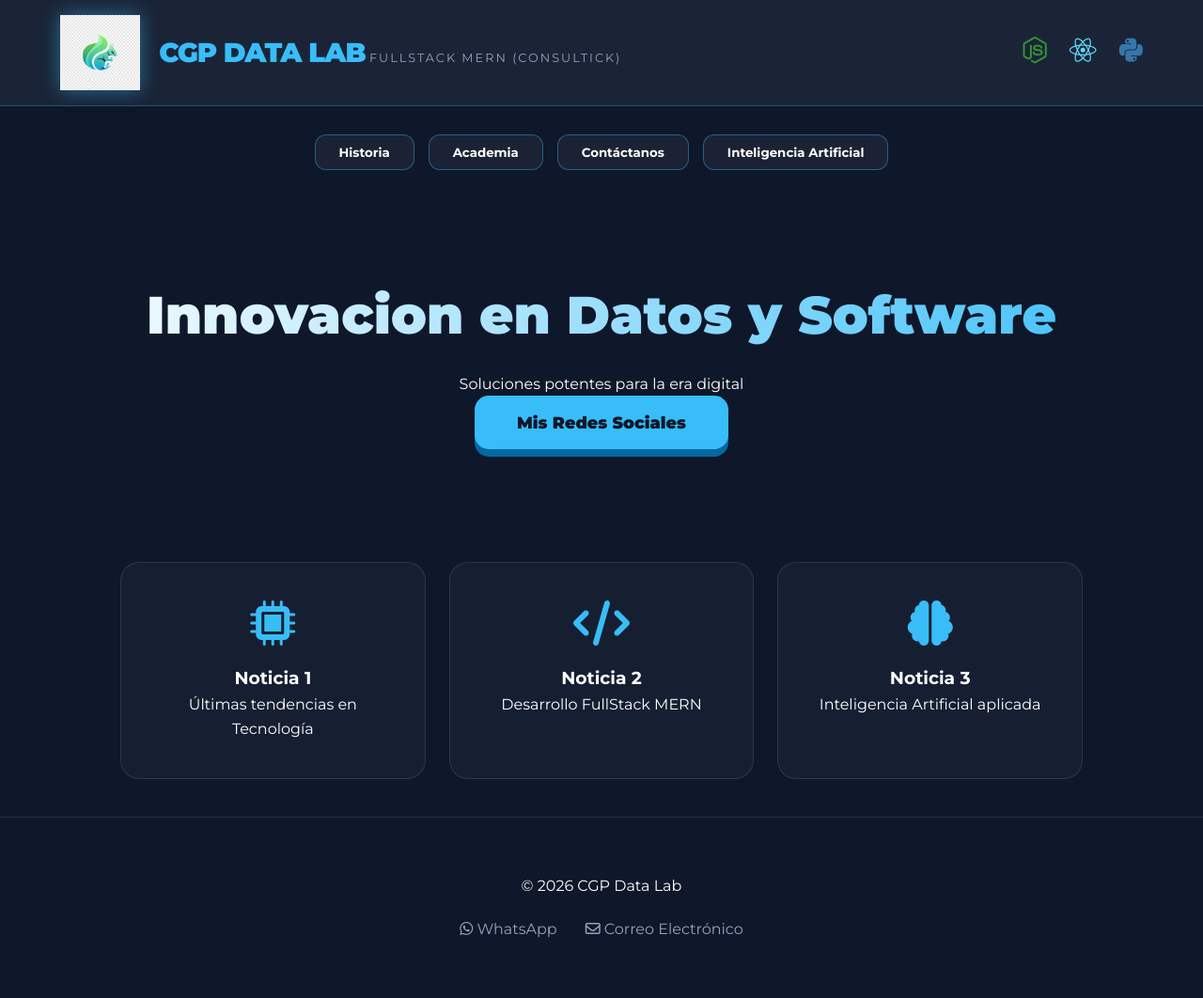
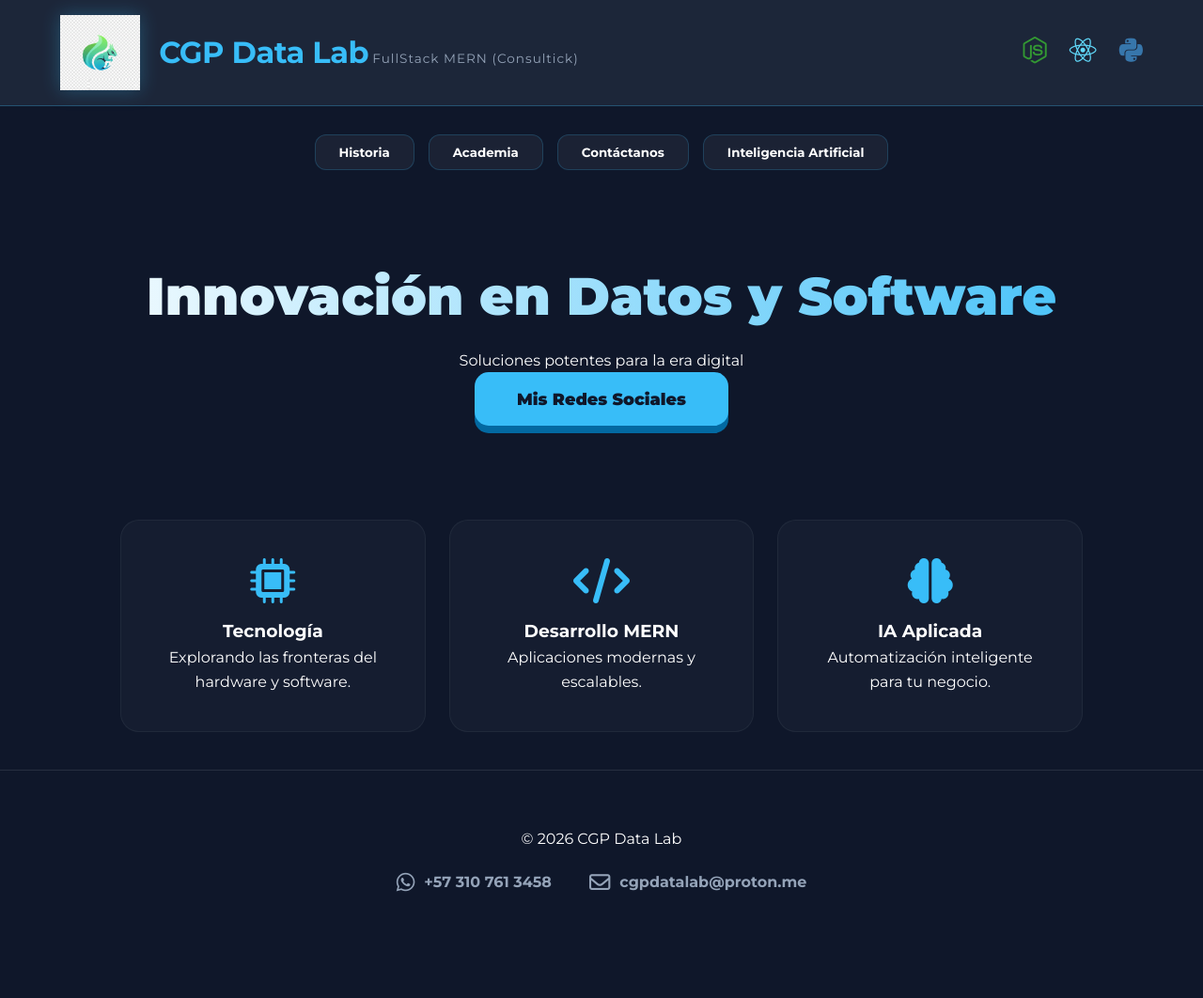
Before and after one commit to CGPDataLab/web, a Flask app: page / in a window 1280 px wide. Shown: the whole page at 94% size. After the commit the page ends 949 px from the top, so only its background shows below. Run offline with Flask 3, Linux system fonts and the light colour scheme.

Commit message:
UI: Añadidos datos reales de WhatsApp y correo en el footer

```diff
--- a/static/css/style.css
+++ b/static/css/style.css
@@ -4,7 +4,7 @@
     margin: 0;
     padding: 0;
     box-sizing: border-box;
-    font-family: 'Montserrat', sans-serif; /* Letra original mas estilizada */
+    font-family: 'Montserrat', sans-serif;
 }
 
 body {
@@ -16,7 +16,7 @@ body {
 
 /* Barra Navegacion */
 .navbar {
-    background-color: rgba(30, 41, 59, 0.8);
+    background-color: rgba(30, 41, 59, 0.9);
     backdrop-filter: blur(10px);
     padding: 1rem 5%;
     border-bottom: 1px solid rgba(56, 189, 248, 0.3);
@@ -43,21 +43,22 @@ body {
     height: 80px;
     width: auto;
     background: transparent;
-    filter: drop-shadow(0 0 10px rgba(56, 189, 248, 0.5));
+    mix-blend-mode: lighten;
+    filter: drop-shadow(0 0 10px rgba(56, 189, 248, 0.3));
+    transition: 0.3s;
 }
 
 .brand-name {
-    font-size: 1.8rem;
-    font-weight: 900;
+    font-size: 2rem;
+    font-weight: 700;
     color: #38bdf8;
-    letter-spacing: -1px; /* Menos cuadriculada, mas compacta */
+    letter-spacing: -0.5px;
 }
 
 .tech-label {
-    font-size: 0.8rem;
+    font-size: 0.85rem;
     color: #94a3b8;
-    text-transform: uppercase;
-    letter-spacing: 2px;
+    letter-spacing: 1px;
 }
 
 /* Iconos Header */
@@ -67,11 +68,7 @@ body {
     transition: 0.3s;
 }
 
-.tech-icons-header i:hover {
-    transform: translateY(-5px) scale(1.2);
-}
-
-/* Botones Navegacion (Sin cuadros blancos solidos) */
+/* Botones Navegacion */
 .sub-nav {
     display: flex;
     justify-content: center;
@@ -82,7 +79,7 @@ body {
 .btn-nav {
     background: rgba(255, 255, 255, 0.05);
     color: white;
-    border: 1px solid rgba(56, 189, 248, 0.4);
+    border: 1px solid rgba(56, 189, 248, 0.2);
     padding: 10px 25px;
     border-radius: 12px;
     font-weight: 600;
@@ -98,7 +95,7 @@ body {
 /* Hero Section */
 .hero {
     text-align: center;
-    padding: 80px 20px;
+    padding: 60px 20px;
 }
 
 .main-hero-title {
@@ -107,7 +104,7 @@ body {
     background: linear-gradient(to right, #fff, #38bdf8);
     -webkit-background-clip: text;
     -webkit-text-fill-color: transparent;
-    margin-bottom: 15px;
+    margin-bottom: 10px;
 }
 
 /* Boton 3D */
@@ -129,7 +126,7 @@ body {
     box-shadow: 0 4px 0 #0369a1;
 }
 
-/* Noticias (Sin cuadros blancos solidos) */
+/* Noticias */
 .news-grid {
     display: grid;
     grid-template-columns: repeat(auto-fit, minmax(280px, 1fr));
@@ -138,27 +135,21 @@ body {
 }
 
 .news-card {
-    background: rgba(30, 41, 59, 0.5);
+    background: rgba(30, 41, 59, 0.4);
     padding: 40px;
     border-radius: 20px;
     text-align: center;
-    border: 1px solid rgba(255, 255, 255, 0.1);
+    border: 1px solid rgba(255, 255, 255, 0.05);
     transition: 0.3s;
-}
-
-.news-card:hover {
-    border-color: #38bdf8;
-    background: rgba(30, 41, 59, 0.8);
-    transform: translateY(-10px);
 }
 
 .card-icon {
     font-size: 3rem;
     color: #38bdf8;
-    margin-bottom: 20px;
+    margin-bottom: 15px;
 }
 
-/* Footer */
+/* Footer - Seccion de Contacto Actualizada */
 footer {
     text-align: center;
     padding: 60px;
@@ -169,6 +160,25 @@ footer {
     margin-top: 20px;
     display: flex;
     justify-content: center;
-    gap: 30px;
+    gap: 40px;
+    flex-wrap: wrap;
+}
+
+.contact-item {
+    text-decoration: none;
     color: #94a3b8;
+    font-weight: 600;
+    transition: 0.3s;
+    display: flex;
+    align-items: center;
+    gap: 10px;
 }
+
+.contact-item:hover {
+    color: #38bdf8;
+    transform: scale(1.05);
+}
+
+.contact-item i {
+    font-size: 1.4rem;
+}
--- a/templates/index.html
+++ b/templates/index.html
@@ -14,7 +14,7 @@
             <div class="logo-group">
                 <img src="{{ url_for('static', filename='img/ardilla-icon.png') }}" alt="logo" class="nav-logo">
                 <div class="brand-text">
-                    <span class="brand-name">CGP DATA LAB</span>
+                    <span class="brand-name">CGP Data Lab</span>
                     <span class="tech-label">FullStack MERN (Consultick)</span>
                 </div>
             </div>
@@ -36,7 +36,7 @@
     </div>
 
     <header class="hero">
-        <h1 class="main-hero-title">Innovacion en Datos y Software</h1>
+        <h1 class="main-hero-title">Innovación en Datos y Software</h1>
         <p class="hero-subtitle">Soluciones potentes para la era digital</p>
         <div class="container-3d">
             <button class="btn-3d">Mis Redes Sociales</button>
@@ -46,26 +46,30 @@
     <section class="news-grid">
         <div class="news-card">
             <i class="fas fa-microchip card-icon"></i>
-            <h3>Noticia 1</h3>
-            <p>Últimas tendencias en Tecnología</p>
+            <h3>Tecnología</h3>
+            <p>Explorando las fronteras del hardware y software.</p>
         </div>
         <div class="news-card">
             <i class="fas fa-code card-icon"></i>
-            <h3>Noticia 2</h3>
-            <p>Desarrollo FullStack MERN</p>
+            <h3>Desarrollo MERN</h3>
+            <p>Aplicaciones modernas y escalables.</p>
         </div>
         <div class="news-card">
             <i class="fas fa-brain card-icon"></i>
-            <h3>Noticia 3</h3>
-            <p>Inteligencia Artificial aplicada</p>
+            <h3>IA Aplicada</h3>
+            <p>Automatización inteligente para tu negocio.</p>
         </div>
     </section>
 
     <footer>
         <p>© 2026 CGP Data Lab</p>
         <div class="footer-links">
-            <span><i class="fab fa-whatsapp"></i> WhatsApp</span>
-            <span><i class="far fa-envelope"></i> Correo Electrónico</span>
+            <a href="https://wa.me/573107613458" target="_blank" class="contact-item">
+                <i class="fab fa-whatsapp"></i> +57 310 761 3458
+            </a>
+            <a href="mailto:cgpdatalab@proton.me" class="contact-item">
+                <i class="far fa-envelope"></i> cgpdatalab@proton.me
+            </a>
         </div>
     </footer>
 
```
